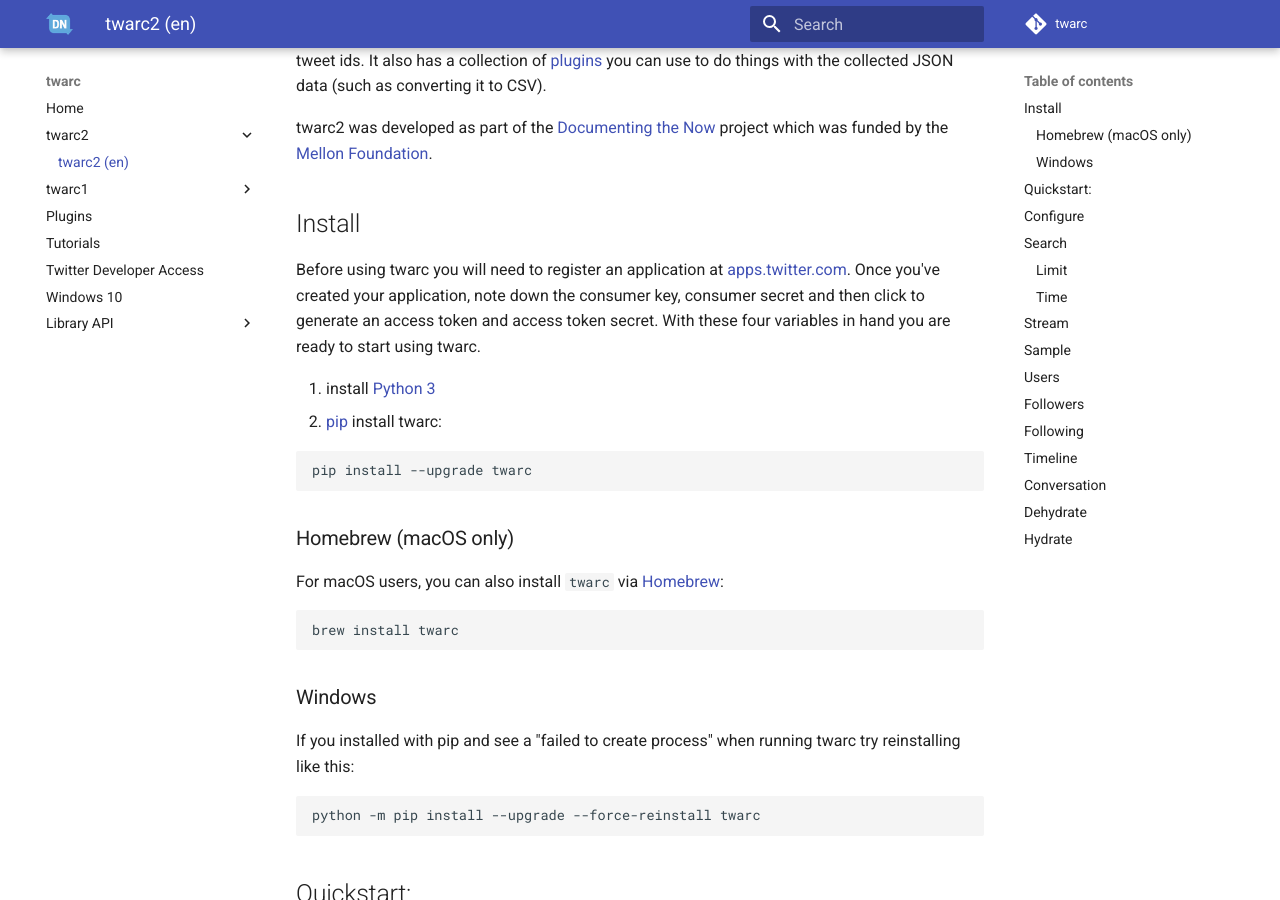
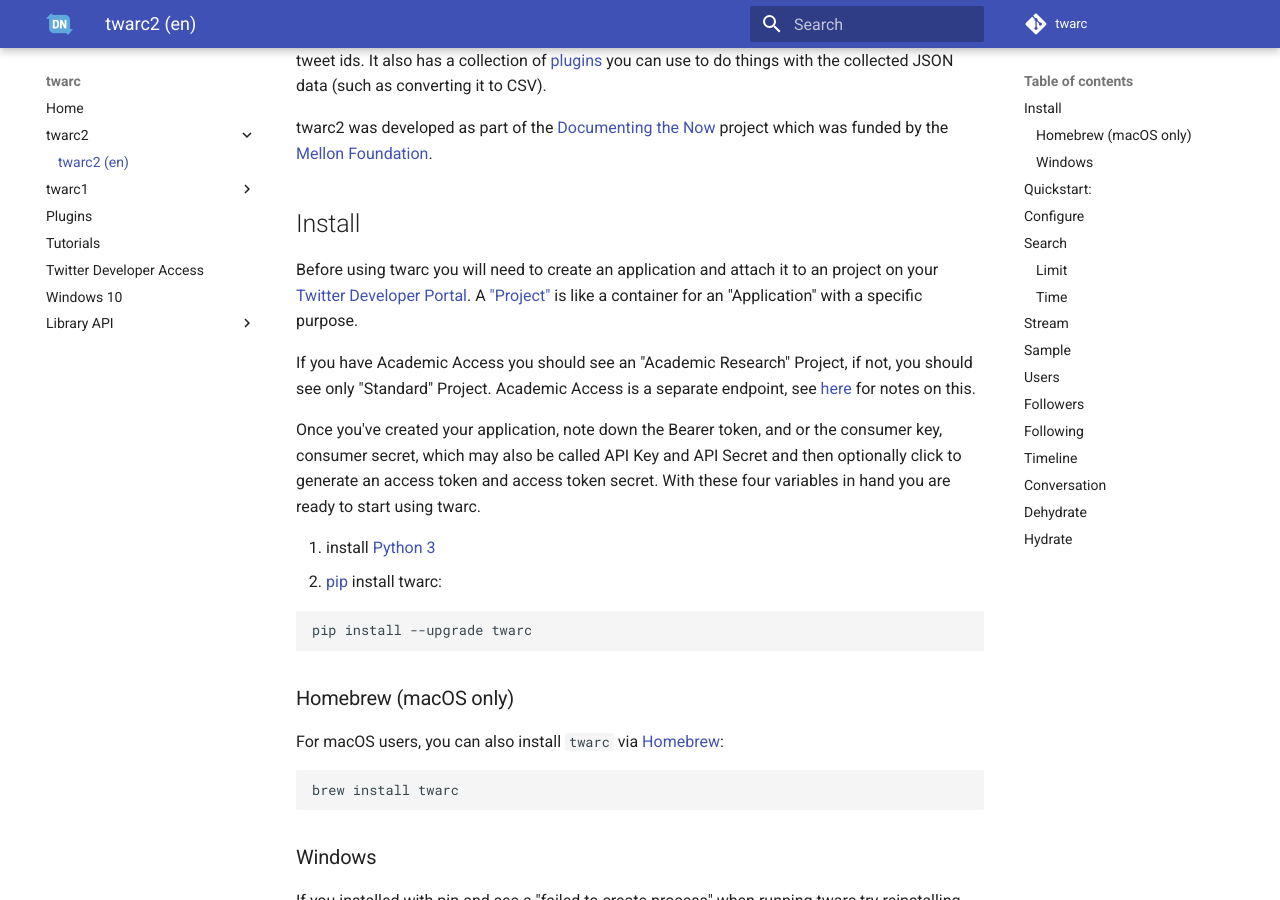
Before and after one commit to DocNow/twarc, an MkDocs documentation site: the page built from docs/twarc2_en_us.md, in a window 1280 px wide and 900 px high, scrolled down 327 px. Built offline with MkDocs 1.6.1 and Material for MkDocs 9.7.7, drawn with Linux system fonts in a browser that asks for light colours; comment, search, counter and statistics services are not loaded.

Commit message:
notes on Projects and Apps in install section

```diff
--- a/docs/twarc2_en_us.md
+++ b/docs/twarc2_en_us.md
@@ -23,9 +23,14 @@
 
 ## Install
 
-Before using twarc you will need to register an application at
-[apps.twitter.com](http://apps.twitter.com). Once you've created your
-application, note down the consumer key, consumer secret and then click to
+Before using twarc you will need to create an application and attach it to an
+project on your [Twitter Developer Portal](https://developer.twitter.com/en/portal/projects-and-apps). A ["Project"](https://developer.twitter.com/en/docs/projects/overview) is like a container for an "Application" with a specific purpose.
+
+If you have Academic Access you should see an "Academic Research" Project,
+if not, you should see only "Standard" Project. Academic Access is a separate endpoint, see [here](twitter-developer-access.md) for notes on this.
+
+Once you've created your application, note down the Bearer token, and or the consumer key, consumer secret,
+which may also be called API Key and API Secret and then optionally click to
 generate an access token and access token secret. With these four variables
 in hand you are ready to start using twarc.
 
```
